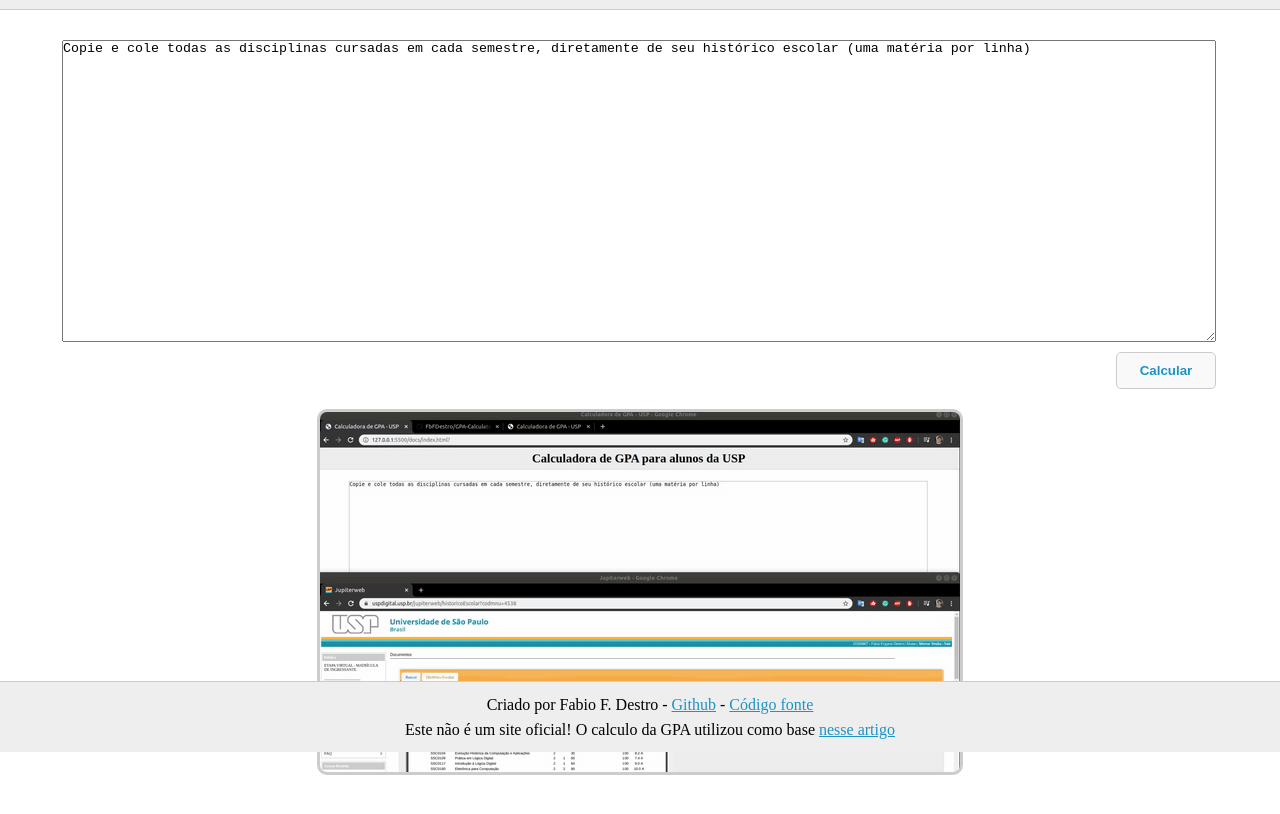
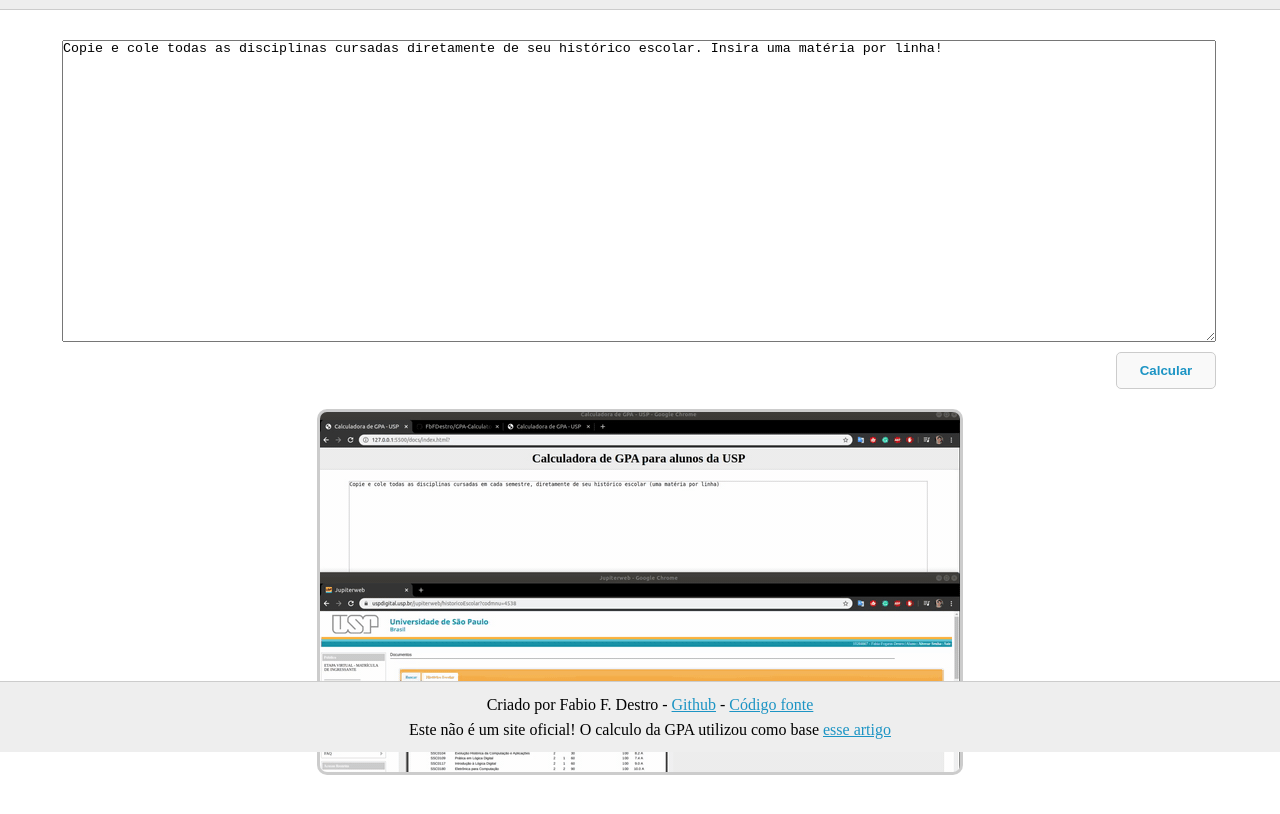
Before and after one commit to FbFDestro/GPA-Calculator-USP, a plain HTML site: page docs/index.html in a window 1280 px wide. Shown: the part 48-862 px from the top of the page. Drawn offline with Linux system fonts and the light colour scheme.

Commit message:
text content fix

```diff
--- a/docs/index.html
+++ b/docs/index.html
@@ -12,7 +12,7 @@
     <main>
       <form onsubmit="calculateGPA()">
         <textarea>
-Copie e cole todas as disciplinas cursadas em cada semestre, diretamente de seu histórico escolar (uma matéria por linha)</textarea
+Copie e cole todas as disciplinas cursadas diretamente de seu histórico escolar. Insira uma matéria por linha!</textarea
         >
         <button type="button" id="btnSubmit">Calcular</button>
       </form>
@@ -36,7 +36,7 @@ Copie e cole todas as disciplinas cursadas em cada semestre, diretamente de seu
         <a
           href="https://blogdointercambio.stb.com.br/gpa-o-que-e-e-como-calcular/"
           target="_blank"
-          >nesse artigo</a
+          >esse artigo</a
         >
       </p>
     </footer>
```
